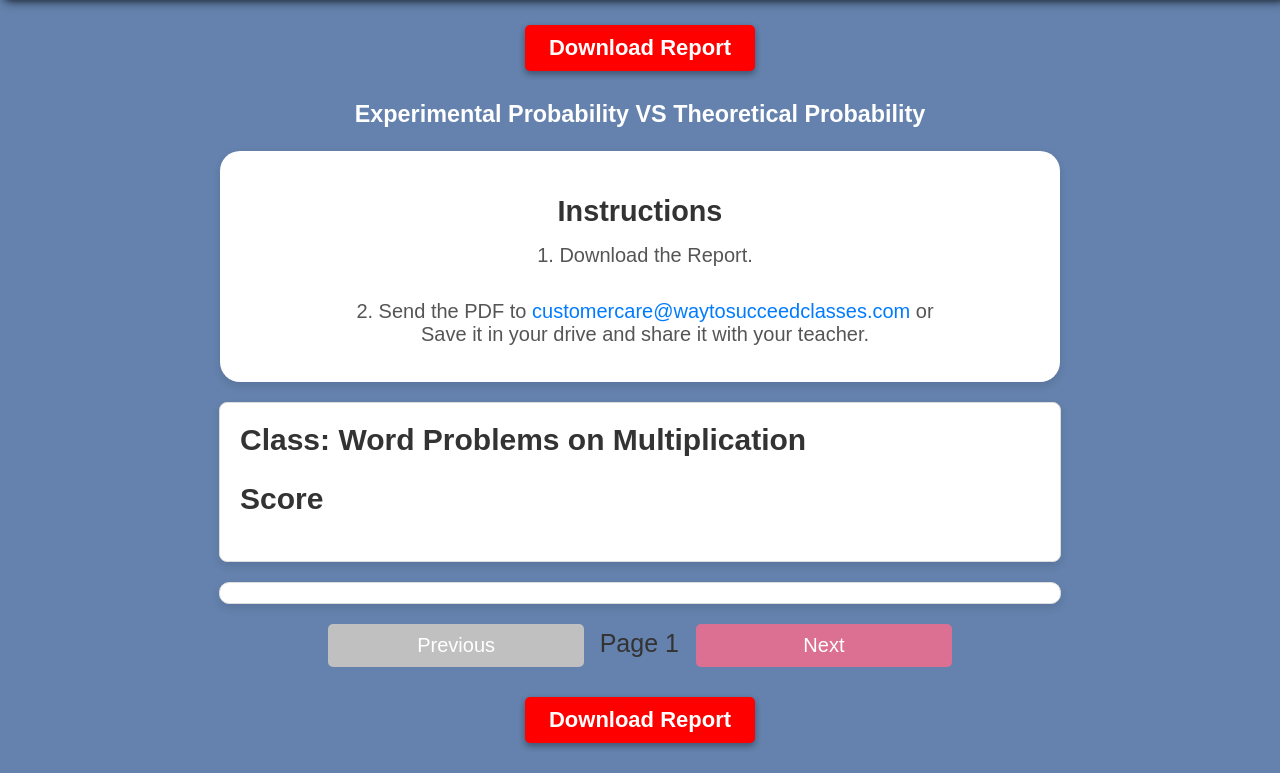
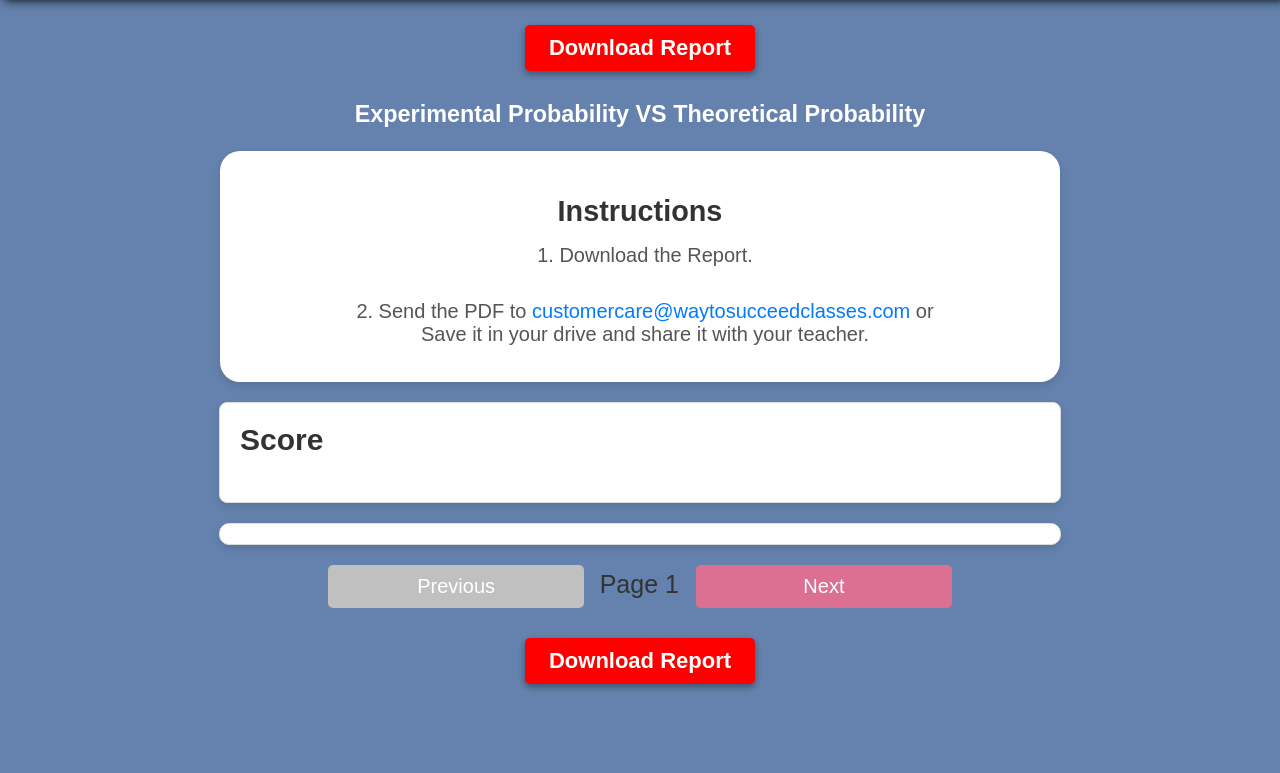
Before and after one commit to waytosucceed/G6C26_PS1_MATH, a plain HTML site: page graph.html in a window 1280 px wide. Shown: the part 83-856 px from the top of the page. After the commit the page ends 800 px from the top, so only its background shows below. Drawn offline with nearby package versions, Linux system fonts and the light colour scheme.

Commit message:
Update graph.html

```diff
--- a/graph.html
+++ b/graph.html
@@ -42,7 +42,7 @@
     </div>
 
     <div class="marks-breakdown" id="breakdown">
-      <h2>Class: Word Problems on Multiplication</h2>
+
       <h2>Score</h2>
       <ul id="marksList"></ul>
     </div>
```
